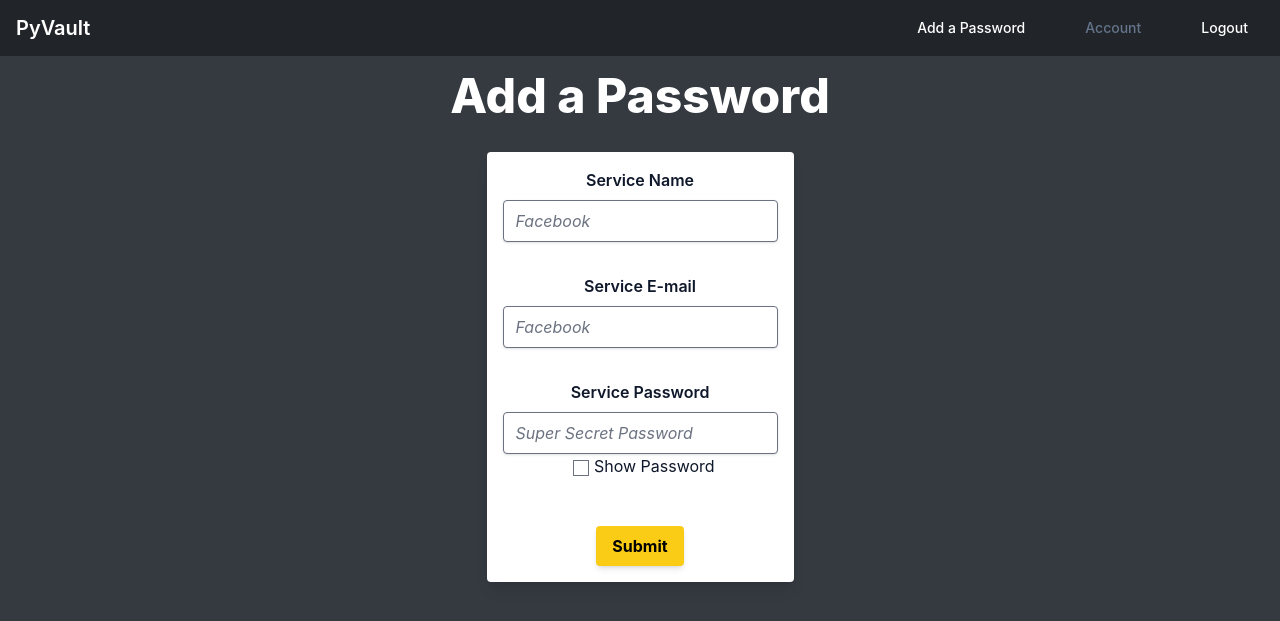
After one commit to MrFellox/pyvault, a Flask app: page /add_password in a window 1280 px wide. The commit adds this page. Shown: the top 621 px of the page. Run offline with Flask 2, Linux system fonts and the light colour scheme; some libraries are stand-ins or nearby versions.

Commit message:
User can now add and delete passwords, FIND A WAY TO ENCRYPT THEM

```diff
--- a/pyvault/forms.py
+++ b/pyvault/forms.py
@@ -17,3 +17,8 @@ class RegisterForm(FlaskForm):
     last_name = StringField('Last Name', validators=[DataRequired(), Length(min=2, max=120)])
 
     submit = SubmitField('Register')
+
+class AddPasswordForm(FlaskForm):
+    service_name = StringField('Service Name', validators=[DataRequired(), Length(min=2, max=120)])
+    service_email = StringField('Service Email', validators=[DataRequired(), Length(min=2, max=120)])
+    service_password = PasswordField('Password', validators = [DataRequired(), Length(min=2, max=120)])
--- a/pyvault/routes.py
+++ b/pyvault/routes.py
@@ -1,8 +1,8 @@
 from pyvault import app, login_manager, db, bcrypt
 from flask import render_template, redirect, url_for, flash, jsonify
-from flask_login import current_user, login_user, logout_user
+from flask_login import current_user, login_required, login_user, logout_user
 from pyvault.models import User, Password
-from pyvault.forms import LoginForm, RegisterForm
+from pyvault.forms import AddPasswordForm, LoginForm, RegisterForm
 from uuid import uuid4
 
 # Login
@@ -17,6 +17,11 @@ def load_user(user_id):
 
     user = user[0].to_dict()
     return User.from_dict(user)
+
+def unauthorized():
+    return redirect(url_for('index'))
+
+login_manager.unauthorized_handler(unauthorized)
 
 @app.route('/')
 def index():
@@ -33,11 +38,14 @@ def index():
         password_objects.append(Password.from_dict(password.to_dict()))
 
     # Render dashboard if user is logged in
-    return render_template('dashboard.html', user=current_user)
+    return render_template('dashboard.html', user=current_user, passwords = password_objects)
 
 
 @app.route('/login', methods=['GET', 'POST'])
 def login():
+    if current_user.is_authenticated:
+        return redirect(url_for('index'))
+
     form = LoginForm()
 
     if form.validate_on_submit():
@@ -74,6 +82,9 @@ def login():
 @app.route('/register', methods=['GET', 'POST'])
 def register():
     form = RegisterForm()
+
+    if current_user.is_authenticated:
+        return redirect('/')
 
     if form.validate_on_submit():
 
@@ -113,20 +124,41 @@ def register():
 
 
 @app.route('/logout')
+@login_required
 def logout():
     logout_user()
     return redirect(url_for('login'))
 
-@app.route('/firestore')
-def firestore():
+@app.route('/add_password', methods = ['GET', 'POST'])
+def add_password():
+    form = AddPasswordForm()
 
-    doc_ref = db.collection('passwords').get()
+    if form.validate_on_submit():
 
-    if len(doc_ref) != 0:
-        print('found')
+            # Generate a unique UUID for the password
 
-    else:
-        db.collection('passwords').add({"test": "test"})
-        print('not found')
+            password_id = uuid4().hex
 
-    return 'Hello world'
+            # Encrypt password
+
+            password = Password(
+                id = password_id,
+                service_name = form.service_name.data,
+                service_email = form.service_email.data,
+                password = form.service_password.data,
+                user_id = current_user.id
+                )
+
+            # Add password to firestore
+
+            db.collection('passwords').document(password.id).set(password.to_dict())
+
+            flash('Password added successully!')
+            return redirect(url_for('index'))
+
+    return render_template('add_password.html', form = form)
+
+@app.route('/delete_password/<password_id>', methods = ['GET', 'POST'])
+def delete_password(password_id):
+    db.collection('passwords').document(password_id).delete()
+    return redirect(url_for('index'))
--- a/pyvault/static/css/main.css
+++ b/pyvault/static/css/main.css
@@ -560,6 +582,11 @@ Ensure the default browser behavior of the `hidden` attribute.
   right: 0px;
 }
 
+.mx-auto {
+  margin-left: auto;
+  margin-right: auto;
+}
+
 .mx-12 {
   margin-left: 3rem;
   margin-right: 3rem;
@@ -575,11 +602,6 @@ Ensure the default browser behavior of the `hidden` attribute.
   margin-bottom: 1rem;
 }
 
-.mx-auto {
-  margin-left: auto;
-  margin-right: auto;
-}
-
 .my-8 {
   margin-top: 2rem;
   margin-bottom: 2rem;
@@ -590,6 +612,34 @@ Ensure the default browser behavior of the `hidden` attribute.
   margin-bottom: 1.25rem;
 }
 
+.mt-4 {
+  margin-top: 1rem;
+}
+
+.mt-8 {
+  margin-top: 2rem;
+}
+
+.mt-2 {
+  margin-top: 0.5rem;
+}
+
+.ml-2 {
+  margin-left: 0.5rem;
+}
+
+.mt-0\.5 {
+  margin-top: 0.125rem;
+}
+
+.mt-0 {
+  margin-top: 0px;
+}
+
+.mt-12 {
+  margin-top: 3rem;
+}
+
 .mt-6 {
   margin-top: 1.5rem;
 }
@@ -598,20 +648,8 @@ Ensure the default browser behavior of the `hidden` attribute.
   margin-left: 0.75rem;
 }
 
-.ml-2 {
-  margin-left: 0.5rem;
-}
-
-.mt-4 {
-  margin-top: 1rem;
-}
-
 .ml-4 {
   margin-left: 1rem;
-}
-
-.mt-2 {
-  margin-top: 0.5rem;
 }
 
 .mb-6 {
@@ -642,6 +680,12 @@ Ensure the default browser behavior of the `hidden` attribute.
   display: none;
 }
 
+.h-fit {
+  height: -webkit-fit-content;
+  height: -moz-fit-content;
+  height: fit-content;
+}
+
 .h-6 {
   height: 1.5rem;
 }
@@ -664,6 +708,10 @@ Ensure the default browser behavior of the `hidden` attribute.
   width: 80%;
 }
 
+.cursor-not-allowed {
+  cursor: not-allowed;
+}
+
 .grid-cols-3 {
   grid-template-columns: repeat(3, minmax(0, 1fr));
 }
@@ -682,6 +730,10 @@ Ensure the default browser behavior of the `hidden` attribute.
 
 .items-center {
   align-items: center;
+}
+
+.justify-center {
+  justify-content: center;
 }
 
 .justify-between {
@@ -714,6 +766,10 @@ Ensure the default browser behavior of the `hidden` attribute.
 
 .rounded-sm {
   border-radius: 0.125rem;
+}
+
+.border-0 {
+  border-width: 0px;
 }
 
 .border {
@@ -783,12 +839,21 @@ Ensure the default browser behavior of the `hidden` attribute.
   background-color: rgb(250 204 21 / var(--tw-bg-opacity));
 }
 
+.p-4 {
+  padding: 1rem;
+}
+
+.p-2 {
+  padding: 0.5rem;
+}
+
 .p-1 {
   padding: 0.25rem;
 }
 
-.p-2 {
-  padding: 0.5rem;
+.py-4 {
+  padding-top: 1rem;
+  padding-bottom: 1rem;
 }
 
 .px-2 {
@@ -857,6 +922,10 @@ Ensure the default browser behavior of the `hidden` attribute.
   font-weight: 800;
 }
 
+.font-semibold {
+  font-weight: 600;
+}
+
 .font-bold {
   font-weight: 700;
 }
@@ -865,12 +934,13 @@ Ensure the default browser behavior of the `hidden` attribute.
   font-weight: 900;
 }
 
-.font-semibold {
-  font-weight: 600;
+.italic {
+  font-style: italic;
 }
 
-.italic {
-  font-style: italic;
+.text-slate-900 {
+  --tw-text-opacity: 1;
+  color: rgb(15 23 42 / var(--tw-text-opacity));
 }
 
 .text-gray-900 {
@@ -896,6 +966,11 @@ Ensure the default browser behavior of the `hidden` attribute.
 .text-green-700 {
   --tw-text-opacity: 1;
   color: rgb(21 128 61 / var(--tw-text-opacity));
+}
+
+.text-slate-500 {
+  --tw-text-opacity: 1;
+  color: rgb(100 116 139 / var(--tw-text-opacity));
 }
 
 .text-slate-800 {
--- /dev/null
+++ b/pyvault/templates/add_password.html
@@ -0,0 +1,55 @@
+{% extends "layout.html" %}
+
+{% block title %}
+Add a Password
+{% endblock %}
+
+{% block content %}
+
+<script>
+    function showPassword(check) {
+        if (check.checked) {
+            document.getElementById("password").type = "text";
+        }
+
+        else {
+            document.getElementById("password").type = "password";
+        }
+    }
+</script>
+
+<div class="container">
+    <h1 class='font-extrabold text-5xl first-letter mt-4 text-center'>Add a Password</h1>
+
+    <form method='POST'>
+        {{ form.hidden_tag() }}
+        <div
+            class='w-fit p-4 h-fit py-4 bg-white shadow-lg rounded mx-auto mt-8 border-0 justify-center items-center text-center'>
+
+            <h1 class='text-slate-900 font-semibold'>Service Name</h1>
+
+            {{ form.service_name(class=' text-slate-900 italic mt-2 rounded shadow border focus:shadow-vault-yellow
+            focus:shadow-2xl duration-200', placeholder="Facebook")}}
+
+
+            <h1 class='text-slate-900 mt-8 font-semibold'>Service E-mail</h1>
+
+            {{ form.service_email(class=' text-slate-900 italic mt-2 rounded shadow border focus:shadow-vault-yellow
+            focus:shadow-2xl duration-200', placeholder="Facebook")}}
+
+
+
+            <h1 class='text-slate-900 font-semibold mt-8'>Service Password</h1>
+
+            {{ form.service_password(class='text-slate-900 mt-2 italic rounded shadow border focus:shadow-vault-yellow
+            focus:shadow-2xl duration-200', placeholder="Super Secret Password", id = 'password') }}
+            <br>
+            <input type='checkbox' onclick=showPassword(this) class='ml-2 text-slate-900'> <span
+                class='text-slate-900 mt-0.5'>Show Password</span>
+            <br>
+            <button class='btn mt-12'>Submit</button>
+        </div>
+    </form>
+</div>
+
+{% endblock %}
--- a/pyvault/templates/layout.html
+++ b/pyvault/templates/layout.html
@@ -45,15 +45,18 @@
             <div class="hidden w-full md:block md:w-auto" id="mobile-menu">
                 <ul class="flex flex-col mt-4 md:flex-row md:space-x-8 md:mt-0 md:text-sm md:font-medium">
                     <li>
-                        <a href="#" class="block py-2 pr-4 pl-3 text-white">Add a Password</a>
+                        <a href="{{ url_for('add_password') }}" class="block py-2 pr-4 pl-3 text-white">Add a
+                            Password</a>
                     </li>
 
                     <li>
-                        <a href="#" class="block py-2 pr-4 pl-3 text-white">Account</a>
+                        <!-- Disabled for now, deploying as this for now-->
+                        <a href="#" class="block py-2 pr-4 pl-3 text-slate-500 cursor-not-allowed">Account</a>
                     </li>
 
                     <li>
-                        <a href="{{ url_for('logout') }}" class="block py-2 pr-4 pl-3 text-white">Logout</a>
+                        <a href="{{ url_for('logout') }}"
+                            class="block py-2 pr-4 pl-3 text-white hover:text-red-500 ">Logout</a>
                     </li>
                 </ul>
             </div>
```
Also changed, not shown: other parts of pyvault/static/css/main.css (+38 -4 lines), pyvault/models.py (+4 -4 lines), pyvault/static/styles.css (+8 -0 lines), pyvault/templates/dashboard.html (+12 -6 lines).
